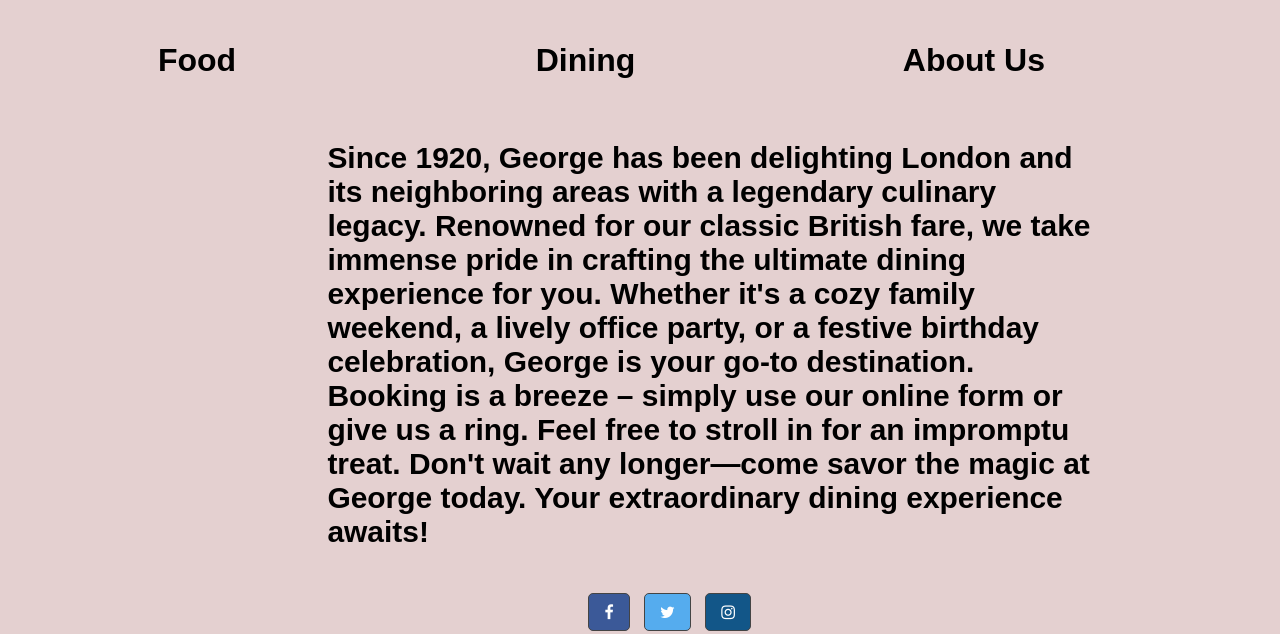
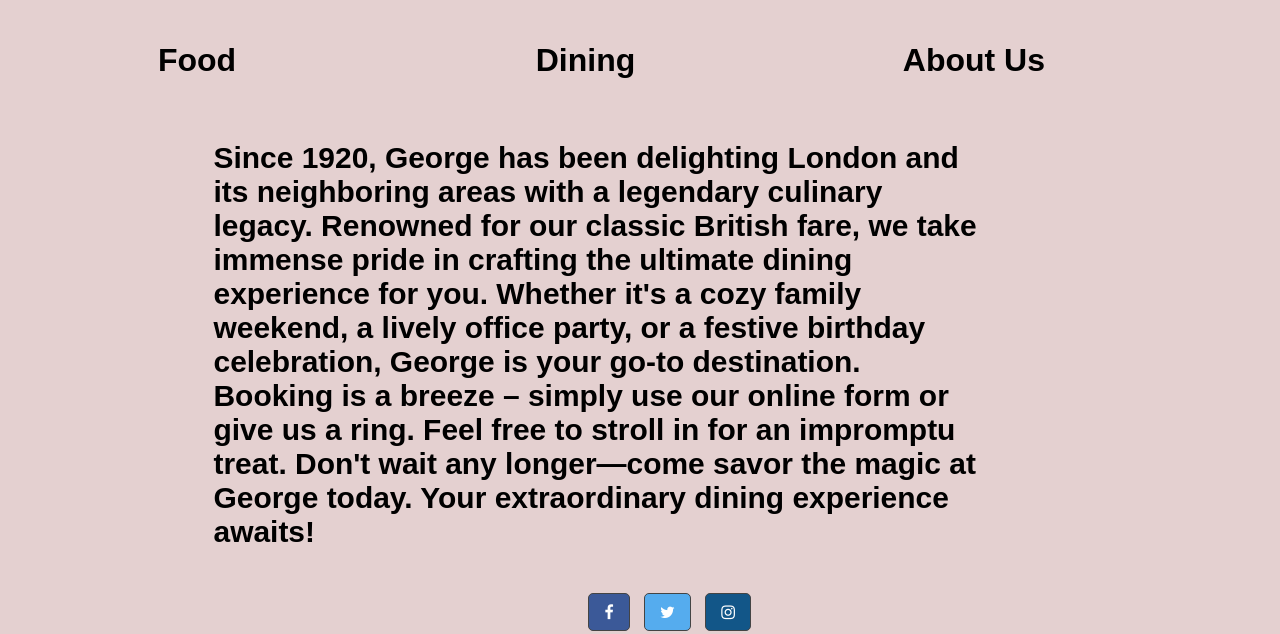
Before and after one commit to ZawadAzam/web-assignment, a plain HTML site: page index.html in a window 1280 px wide. Shown: the part 668-1302 px from the top of the page. Drawn offline with Linux system fonts and the light colour scheme.

Commit message:
Update mystyle.css

```diff
--- a/css/mystyle.css
+++ b/css/mystyle.css
@@ -51,7 +51,7 @@
 
 
     .para{width: 60%;
-    margin-left: 23ch;
+    margin-left: 15ch;
     font-size: 2vw;
   }
     @media screen and (max-width: 500px) {
```
